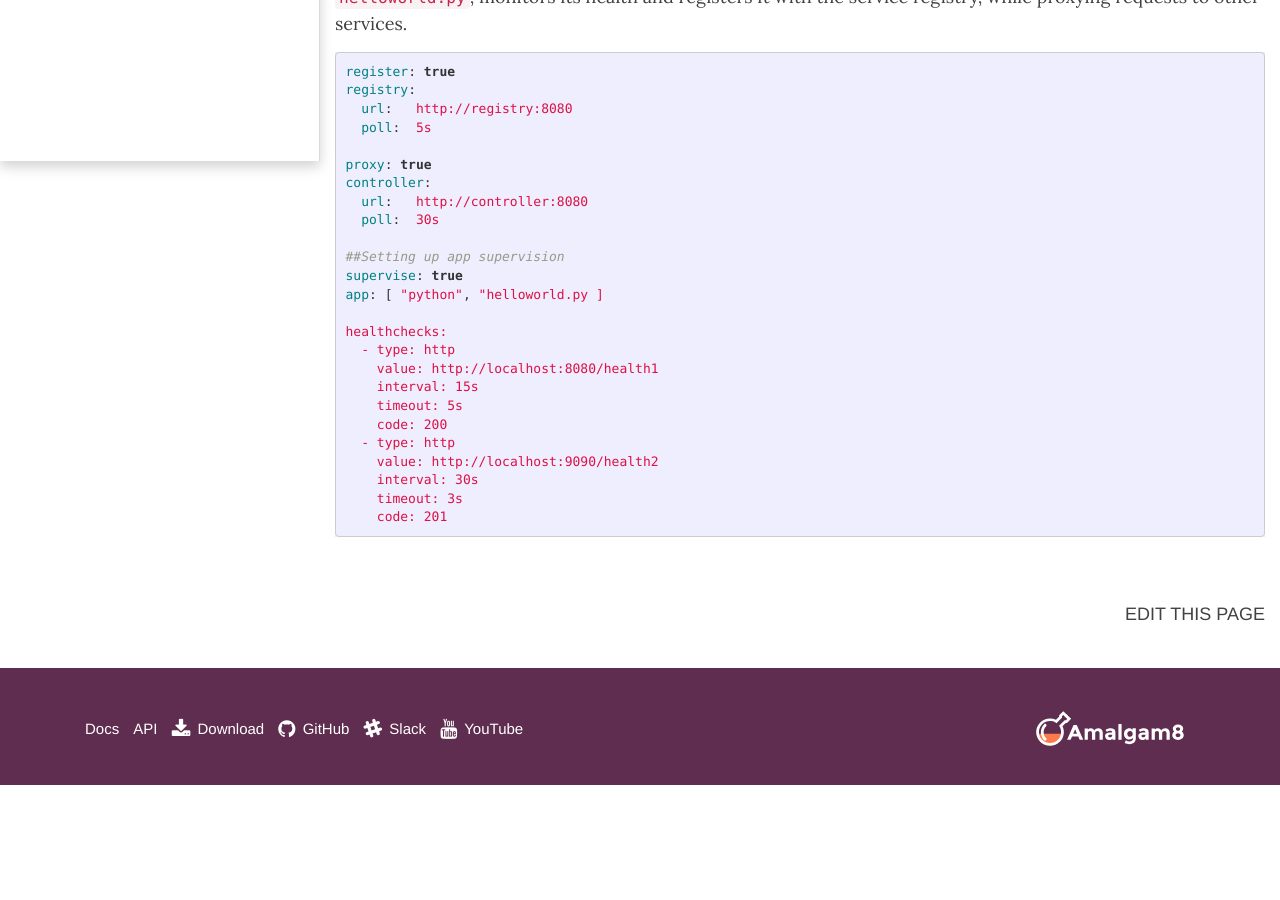
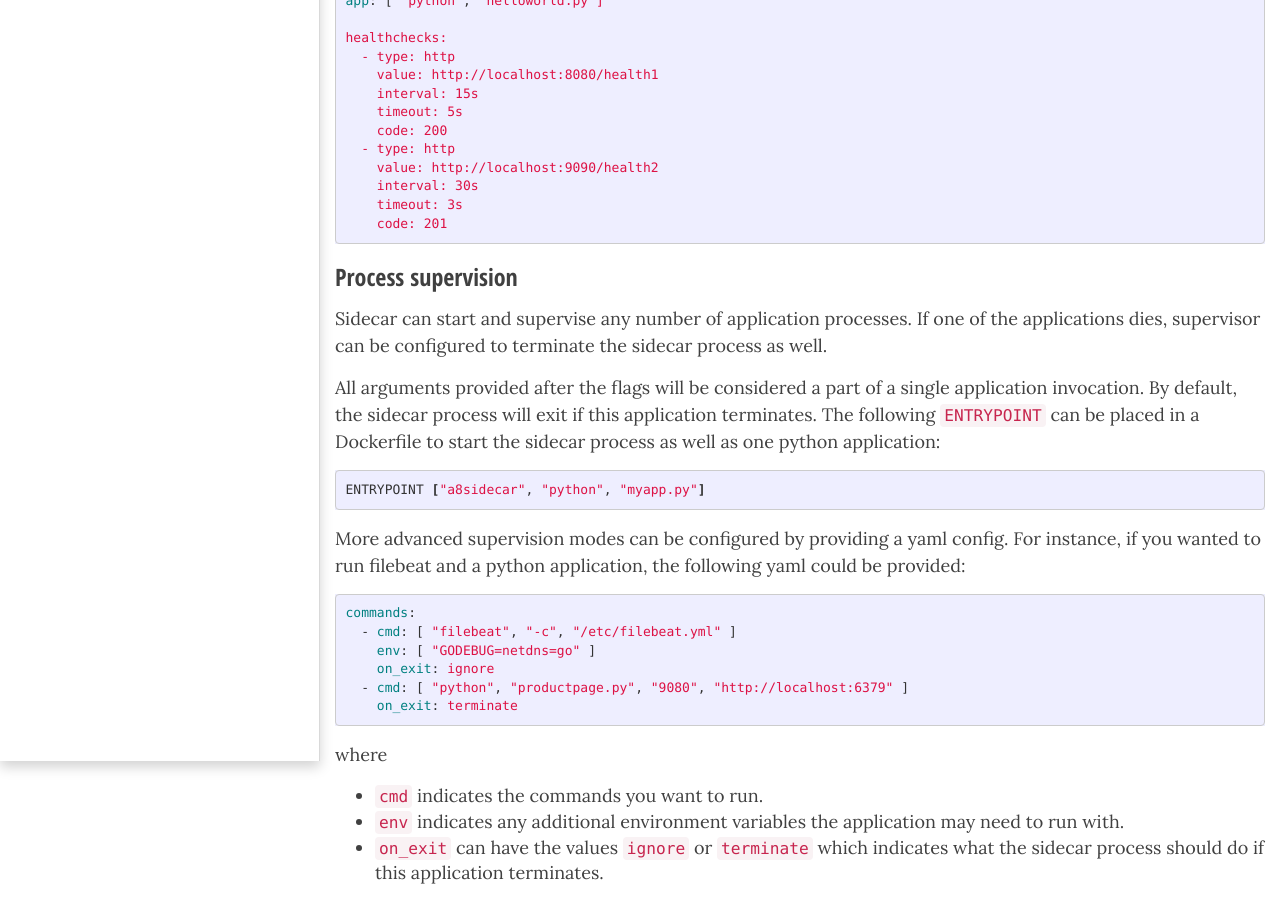
Before and after one commit to amalgam8/amalgam8.github.io, a Jekyll site: the page built from _docs/3-sidecar/configuration-options.md, in a window 1280 px wide and 900 px high, scrolled down 5010 px. Built offline with Jekyll 4.4.1, drawn with Linux system fonts in a browser that asks for light colours; nearby versions of some CDN libraries; before the commit the page ends 5795 px from its top, so only the background shows below that; some of the changed text lies outside the part shown.

Commit message:
App Supervision configuration
updates to the readme for configuring sidecar to use new appsupervisior code

````diff
--- a/_docs/3-sidecar/configuration-options.md
+++ b/_docs/3-sidecar/configuration-options.md
@@ -52,6 +51,7 @@ YAML file.
 * [Service registration](#service-registration)
 * [Health checks](#health-checks)
 * [Request routing](#request-routing)
+* [Process supervision](#process-supervision)
 
 ### Service registration <a id="service-registration"></a>
 
@@ -207,3 +207,34 @@ healthchecks:
     timeout: 3s
     code: 201
 ```
+
+### Process supervision <a id="process-supervision"></a>
+
+Sidecar can start and supervise any number of application processes. If one of the applications dies,
+supervisor can be configured to terminate the sidecar process as well.
+
+All arguments provided after the flags will be considered a part of a single application
+invocation.  By default, the sidecar process will exit if this application terminates. The following
+`ENTRYPOINT` can be placed in a Dockerfile to start the sidecar process as well as one python application:
+
+```bash
+ENTRYPOINT ["a8sidecar", "python", "myapp.py"]
+```
+
+More advanced supervision modes can be configured by providing a yaml config.  For instance, if you
+wanted to run filebeat and a python application, the following yaml could be provided:
+
+```yaml
+commands:
+  - cmd: [ "filebeat", "-c", "/etc/filebeat.yml" ]
+    env: [ "GODEBUG=netdns=go" ]
+    on_exit: ignore
+  - cmd: [ "python", "productpage.py", "9080", "http://localhost:6379" ]
+    on_exit: terminate
+```
+
+where
+* `cmd` indicates the commands you want to run.
+* `env` indicates any additional environment variables the application may need to run with.
+* `on_exit` can have the values `ignore` or `terminate` which indicates what the sidecar
+process should do if this application terminates.
````
Also changed, not shown: other parts of _docs/3-sidecar/configuration-options.md (+0 -1 lines).
